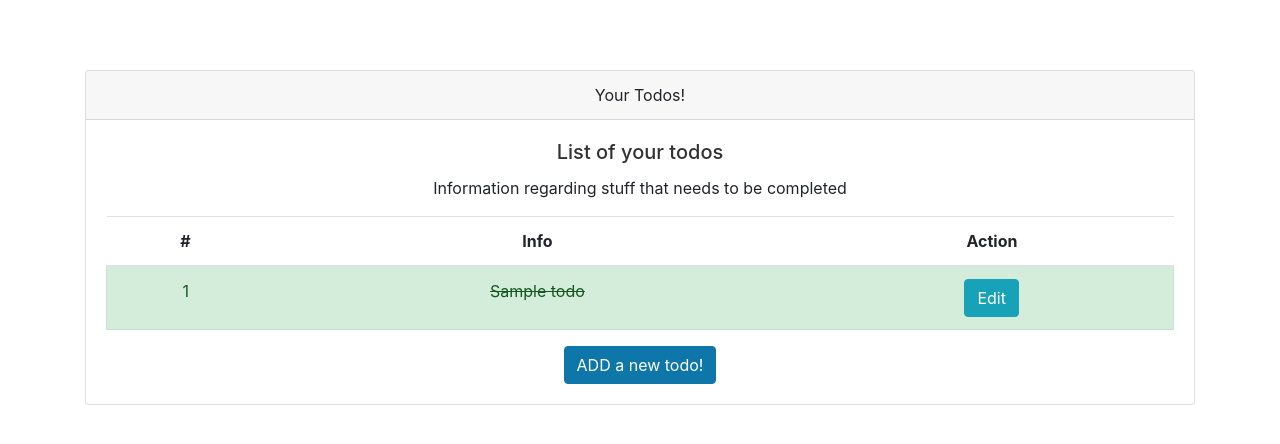
After one commit to Ydv-Suman/learn-fastapi, a FastAPI app: template TodoApp/templates/todo.html in a window 1280 px wide. The commit adds this page. Shown: the top 444 px of the page. Run offline with FastAPI, Linux system fonts and the light colour scheme; the template is opened without the code that fills it: most values are stand-ins (such as "Sample title", 1, 10 or a date in 2020); some libraries are stand-ins or nearby versions.

Commit message:
autheticated user login and signup and can look todos list

```diff
--- a/TodoApp/main.py
+++ b/TodoApp/main.py
@@ -3,7 +3,7 @@ from pathlib import Path
 from fastapi import FastAPI, Request
 from .models import Base
 from .database import engine
-from starlette.templating import Jinja2Templates
+from fastapi.templating import Jinja2Templates
 from fastapi.staticfiles import StaticFiles
 from .routers import auth, todos, admin, users
 
--- a/TodoApp/routers/auth.py
+++ b/TodoApp/routers/auth.py
@@ -1,5 +1,5 @@
 from datetime import timedelta, datetime, timezone
-from typing import Annotated
+from typing import Annotated, Optional
 from fastapi import  APIRouter, Depends, HTTPException, Request
 from starlette import status
 from pydantic import BaseModel
@@ -22,7 +22,7 @@ SECRETKEY = '7c2804e7e11c73816347cdf55f0a2bef21ceb073ae70be0c07c054a1e470b4ef'
 ALGORITHM = 'HS256'
 
 bcrypt_context = CryptContext(schemes=['bcrypt'], deprecated='auto')
-Oauth2_bearer = OAuth2PasswordBearer(tokenUrl='auth/token')
+Oauth2_bearer = OAuth2PasswordBearer(tokenUrl='auth/token', auto_error=False)
 
 class CreateUserRequest(BaseModel):
     username: str
@@ -77,9 +77,19 @@ def create_access_token(username: str, user_id:int, role:str, expire_delta:timed
     encode.update({'exp':expires})
     return jwt.encode(encode, SECRETKEY, algorithm=ALGORITHM)
 
-async def get_current_user(token:Annotated[str, Depends(Oauth2_bearer)]):
+async def get_current_user(request: Request, token: Optional[str] = Depends(Oauth2_bearer)):
+    # Try to get token from Authorization header first
+    token_value = token
+
+    # If not in header, try to get from cookies (for browser navigation)
+    if not token_value:
+        token_value = request.cookies.get('access_token')
+
+    if not token_value:
+        raise HTTPException(status_code=status.HTTP_401_UNAUTHORIZED, detail='Could not validate user.')
+
     try:
-        payload = jwt.decode(token, SECRETKEY, algorithms=[ALGORITHM])
+        payload = jwt.decode(token_value, SECRETKEY, algorithms=[ALGORITHM])
         username: str = payload.get('sub')
         user_id: int = payload.get('id')
         user_role: str = payload.get('role')
--- a/TodoApp/templates/layout.html
+++ b/TodoApp/templates/layout.html
@@ -11,5 +11,9 @@
     {% block content%}
 
     {% endblock %}
+    <script src="/static/js/base.js" defer></script>
+    <script src="/static/js/jquery-slim.js"></script>
+    <script src="/static/js/bootstrap.js"></script>
+    <script src="/static/js/popper.js"></script>
 </body>
 </html>
--- a/TodoApp/templates/login.html
+++ b/TodoApp/templates/login.html
@@ -5,7 +5,7 @@
             Login
         </div>
         <div class="card-body">
-            <forrm id="loginForm">
+            <form id="loginForm">
                 <div class="form-group">
                     <label>Username</label>
                     <input type="text" class="form-control" name="username" autocomplete="username" required>
--- a/TodoApp/templates/register.html
+++ b/TodoApp/templates/register.html
@@ -39,11 +39,11 @@
                 </div>
                 <div class="form-group">
                     <label>Password</label>
-                    <input type="text" class="form-control" name="password" autocomplete="new-password" required>
+                    <input type="password" class="form-control" name="password" autocomplete="new-password" required>
                 </div>
                 <div class="form-group">
                     <label>Varify Password</label>
-                    <input type="text" class="form-control" name="password2" autocomplete="new-password" required>
+                    <input type="password" class="form-control" name="password2" autocomplete="new-password" required>
                 </div>
                 <button type="submit" class="btn btn-primary">Sign up</button>
             </form>
--- /dev/null
+++ b/TodoApp/templates/todo.html
@@ -0,0 +1,43 @@
+{% include 'layout.html'%}
+<div class="container">
+    <div class="card text-center">
+        <div class="card-header">
+            Your Todos!
+        </div>
+        <div class="card-body">
+            <h5 class="card-title">List of your todos</h5>
+            <p class="card-text">Information regarding stuff that needs to be completed</p>
+            <table class="table table-hover">
+                <thead>
+                    <tr>
+                        <th scope="col">#</th>
+                        <th scope="col">Info</th>
+                        <th scope="col">Action</th>
+                    </tr>
+                </thead>
+                <tbody>
+                    {% for todo in todos%}
+                    {% if not todo.complete %}
+                    <tr class="pointer alert alert-success">
+                        <td>{{loop.index}}</td>
+                        <td class="strike-through-td">{{todo.title}}</td>
+                        <td>
+                            <button onclick="window.location.href='edit-toto-page/{{todo.id}}'" type="button" class="btn btn-info">Edit</button>
+                        </td>
+                    </tr>
+                    {% else %}
+                    <tr class="pointer">
+                        <td>{{loop.index}}</td>
+                        <td>{{todo.title}}</td>
+                        <td>
+                            <button onclick="window.location.href='edit-toto-page/{{todo.id}}'" type="button" class="btn btn-info">Edit</button>
+                        </td>
+                    </tr>
+                    {% endif %}
+                    {% endfor %}
+                </tbody>
+            </table>
+            <a href="add-todo-page" class="btn btn-primary"> ADD a new todo!</a>
+        </div>
+    </div>
+</div>
```
Also changed, not shown: TodoApp/routers/todos.py (+33 -5 lines).
